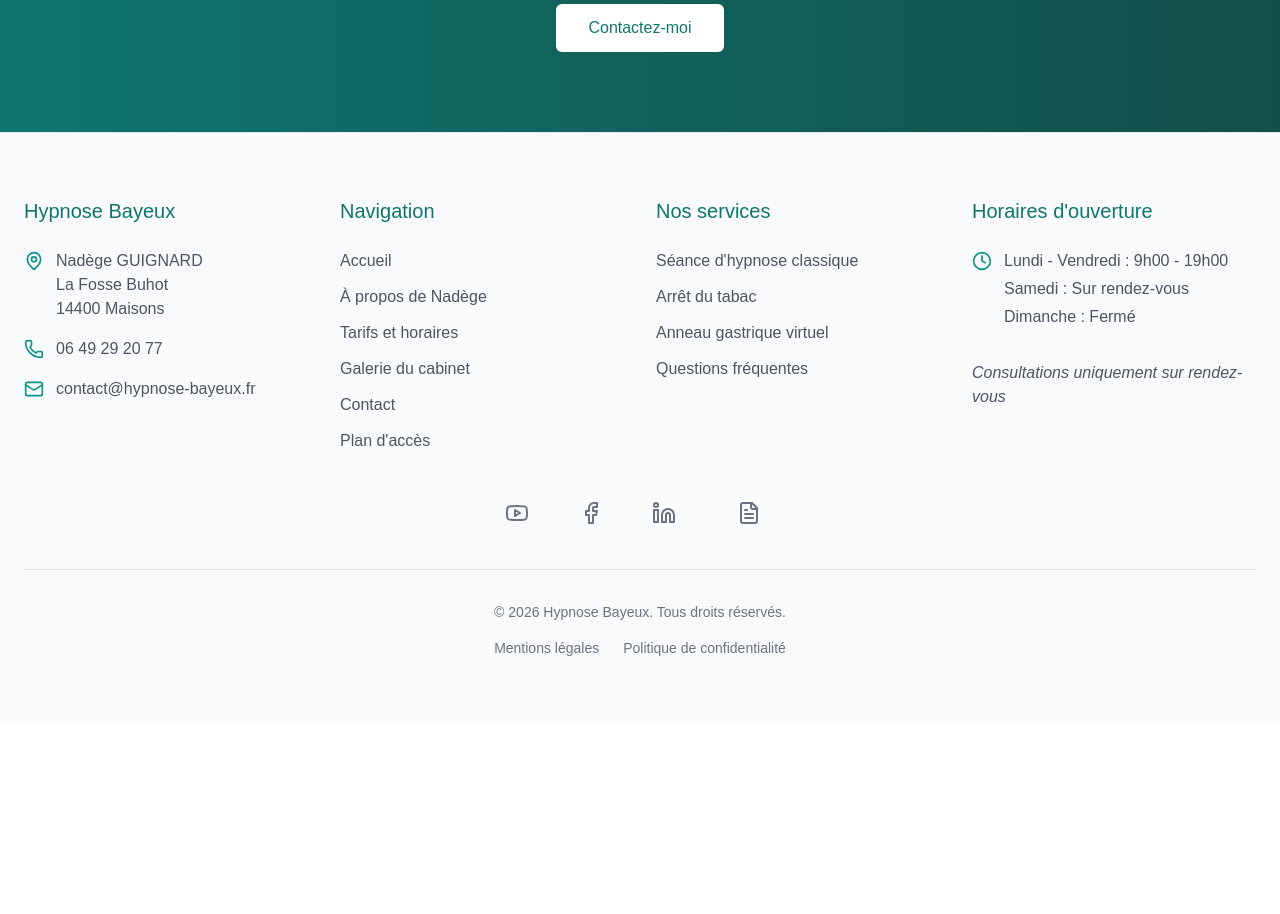
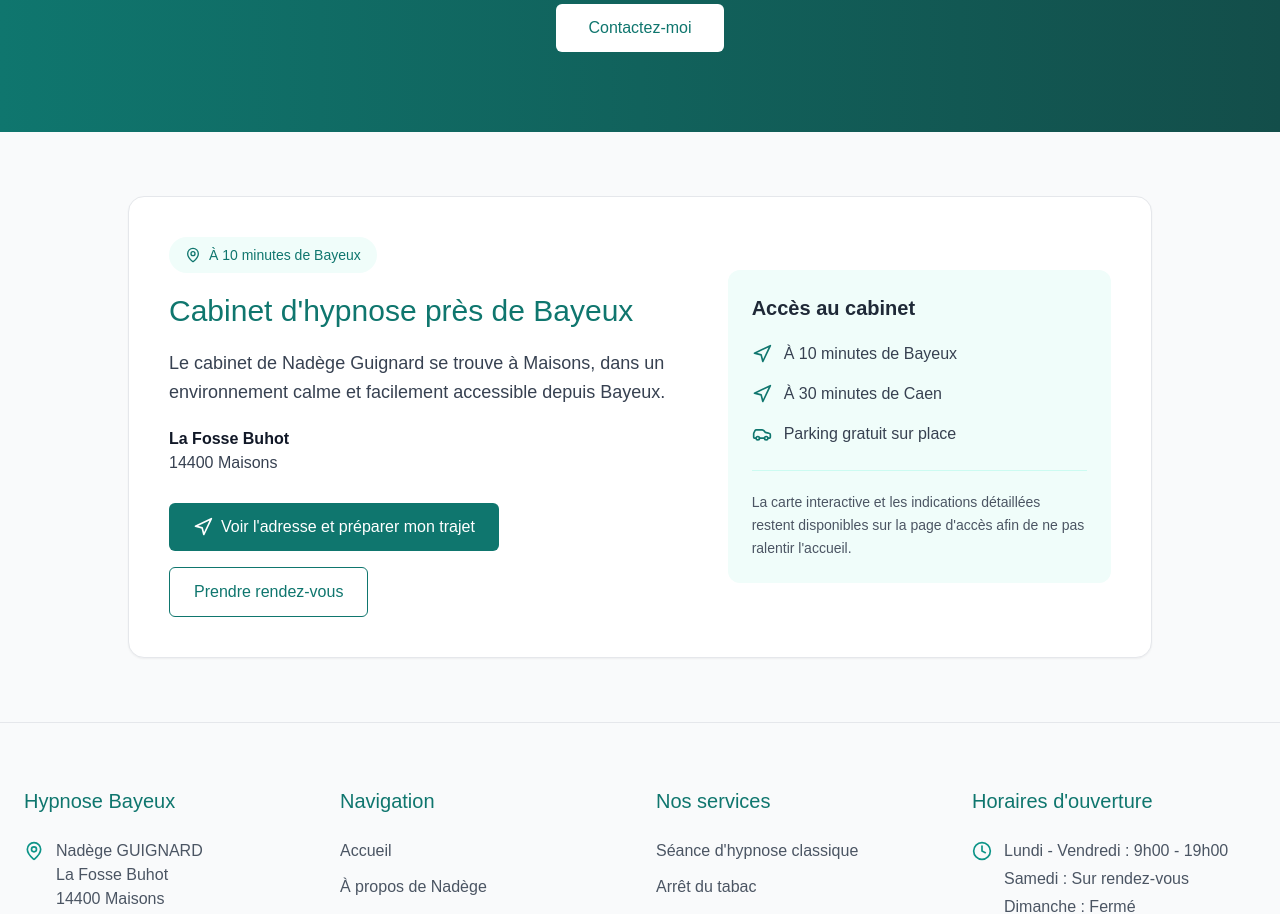
Before and after one commit to SachaG3/hypnose-bayeux, a Next.js app: page / in a window 1280 px wide. Shown: the part 6220-7134 px from the top of the page. Before the commit the page ends 6942 px from the top, so only its background shows below. Built offline with nearby package versions, Linux system fonts and the light colour scheme.

Commit message:
feat: renforcer la localisation du cabinet

```diff
--- a/src/app/acces/page.tsx
+++ b/src/app/acces/page.tsx
@@ -1,30 +1,12 @@
 import { MapPin, Car, Navigation } from 'lucide-react';
 import { accesMetadata } from '../metadata';
-import Script from 'next/script';
+import MapEmbed from '@/components/MapEmbed';
 
 export const metadata = accesMetadata;
 
 export default function AccesPage() {
   return (
     <>
-      <Script id="schema-location" type="application/ld+json" dangerouslySetInnerHTML={{ __html: JSON.stringify({
-        "@context": "https://schema.org",
-        "@type": "HealthAndBeautyBusiness",
-        "name": "Cabinet d'Hypnose Bayeux - Nadège GUIGNARD",
-        "description": "Cabinet d'hypnothérapie situé à Maisons près de Bayeux. Facile d'accès, à 10 minutes de Bayeux et 30 minutes de Caen.",
-        "image": "https://www.hypnose-bayeux.fr/og-image.jpg",
-        "url": "https://www.hypnose-bayeux.fr/acces",
-        "@id": "https://www.hypnose-bayeux.fr/acces",
-        "telephone": "+33649292077",
-        "address": {
-          "@type": "PostalAddress",
-          "streetAddress": "La Fosse Buhot",
-          "addressLocality": "Maisons",
-          "postalCode": "14400",
-          "addressCountry": "FR"
-        }
-      })}} />
-
       {/* Hero Section */}
       <section className="bg-gradient-to-r from-teal-700 to-teal-900 text-white py-20">
         <div className="container mx-auto px-6">
@@ -95,18 +77,7 @@ export default function AccesPage() {
               </h2>
 
               <div className="bg-gray-100 rounded-xl overflow-hidden shadow-sm h-96" itemProp="hasMap">
-                <iframe
-                  src="https://www.google.com/maps/embed?pb=!1m18!1m12!1m3!1d1300.4321781733267!2d-0.7608520555725226!3d49.316852399999995!2m3!1f0!2f0!3f0!3m2!1i1024!2i768!4f13.1!3m3!1m2!1s0x480babc40422e79f%3A0x54e470b69a61bc16!2sGuignard%20nadege!5e0!3m2!1sfr!2sfr!4v1742073744999!5m2!1sfr!2sfr"
-                  width="100%"
-                  height="100%"
-                  style={{ border: 0 }}
-                  allowFullScreen
-                  loading="lazy"
-                  referrerPolicy="no-referrer-when-downgrade"
-                  title="Carte du cabinet d&apos;hypnothérapie"
-                  className="rounded-xl"
-                  aria-label="Google Maps - Localisation du cabinet d&apos;hypnothérapie à Maisons"
-                ></iframe>
+                <MapEmbed />
               </div>
             </div>
 
--- a/src/app/confidentialite/page.tsx
+++ b/src/app/confidentialite/page.tsx
@@ -108,6 +108,7 @@ export default function ConfidentialitePage() {
                 <li>Vercel, pour l&apos;hébergement du site</li>
                 <li>Resend, pour l&apos;acheminement des messages envoyés depuis le formulaire</li>
                 <li>Google Ads, Vercel Analytics et Speed Insights uniquement après votre consentement</li>
+                <li>Google Maps uniquement lorsque vous demandez explicitement l&apos;affichage de la carte sur la page d&apos;accès</li>
                 <li>Organismes publics (uniquement sur demande et dans le cadre d&apos;obligations légales)</li>
               </ul>
 
--- a/src/app/page.tsx
+++ b/src/app/page.tsx
@@ -7,7 +7,10 @@ import {
   Mail,
   SunMedium,
   Shield,
-  Moon
+  Moon,
+  MapPin,
+  Car,
+  Navigation
 } from 'lucide-react';
 import { homeMetadata } from './metadata';
 
@@ -417,20 +420,6 @@ export default function HomePage() {
               Découvrez les retours d&apos;expérience de personnes qui ont fait appel à mes services d&apos;hypnose
             </p>
 
-            {/* Données structurées pour Schema.org */}
-            <div className="hidden" itemScope itemType="https://schema.org/LocalBusiness">
-              <meta itemProp="name" content="Hypnose Bayeux - Nadège Guignard" />
-              <meta itemProp="telephone" content="+33649292077" />
-              <meta itemProp="priceRange" content="€€" />
-              <meta itemProp="image" content="https://www.hypnose-bayeux.fr/nadegeGuignard.webp" />
-              <div itemProp="address" itemScope itemType="https://schema.org/PostalAddress">
-                <meta itemProp="streetAddress" content="La Fosse Buhot" />
-                <meta itemProp="addressLocality" content="Maisons" />
-                <meta itemProp="postalCode" content="14400" />
-                <meta itemProp="addressCountry" content="FR" />
-              </div>
-            </div>
-
             <div className="grid md:grid-cols-3 gap-6">
               {/* Témoignage 1 */}
               <div className="bg-gray-50 rounded-xl p-6 shadow-sm" itemScope itemType="https://schema.org/Review">
@@ -554,6 +543,62 @@ export default function HomePage() {
           </Link>
         </div>
       </section>
+
+      {/* Localisation Section */}
+      <section className="bg-gray-50 py-16" aria-labelledby="localisation-cabinet">
+        <div className="container mx-auto px-6">
+          <div className="mx-auto max-w-5xl rounded-2xl border border-gray-200 bg-white p-8 shadow-sm md:p-10">
+            <div className="grid items-center gap-10 md:grid-cols-[1.15fr_0.85fr]">
+              <div>
+                <div className="mb-5 inline-flex items-center rounded-full bg-teal-50 px-4 py-2 text-sm font-medium text-teal-700">
+                  <MapPin className="mr-2 h-4 w-4" aria-hidden="true" />
+                  À 10 minutes de Bayeux
+                </div>
+                <h2 id="localisation-cabinet" className="mb-5 font-serif text-3xl font-medium text-teal-700">
+                  Cabinet d&apos;hypnose près de Bayeux
+                </h2>
+                <p className="mb-5 text-lg leading-relaxed text-gray-700">
+                  Le cabinet de Nadège Guignard se trouve à Maisons, dans un environnement calme et facilement accessible depuis Bayeux.
+                </p>
+                <address className="mb-7 not-italic text-gray-700">
+                  <strong className="block text-gray-900">La Fosse Buhot</strong>
+                  14400 Maisons
+                </address>
+                <div className="flex flex-wrap gap-4">
+                  <Link href="/acces" className="inline-flex items-center rounded-md bg-teal-700 px-6 py-3 font-medium text-white hover:bg-teal-800">
+                    <Navigation className="mr-2 h-5 w-5" aria-hidden="true" />
+                    Voir l&apos;adresse et préparer mon trajet
+                  </Link>
+                  <Link href="/contact" className="rounded-md border border-teal-700 px-6 py-3 font-medium text-teal-700 hover:bg-teal-50">
+                    Prendre rendez-vous
+                  </Link>
+                </div>
+              </div>
+
+              <div className="rounded-xl bg-teal-50 p-6">
+                <h3 className="mb-5 text-xl font-semibold text-gray-800">Accès au cabinet</h3>
+                <ul className="space-y-4 text-gray-700">
+                  <li className="flex items-center">
+                    <Navigation className="mr-3 h-5 w-5 shrink-0 text-teal-700" aria-hidden="true" />
+                    À 10 minutes de Bayeux
+                  </li>
+                  <li className="flex items-center">
+                    <Navigation className="mr-3 h-5 w-5 shrink-0 text-teal-700" aria-hidden="true" />
+                    À 30 minutes de Caen
+                  </li>
+                  <li className="flex items-center">
+                    <Car className="mr-3 h-5 w-5 shrink-0 text-teal-700" aria-hidden="true" />
+                    Parking gratuit sur place
+                  </li>
+                </ul>
+                <p className="mt-6 border-t border-teal-100 pt-5 text-sm leading-relaxed text-gray-600">
+                  La carte interactive et les indications détaillées restent disponibles sur la page d&apos;accès afin de ne pas ralentir l&apos;accueil.
+                </p>
+              </div>
+            </div>
+          </div>
+        </div>
+      </section>
     </>
   );
 }
--- /dev/null
+++ b/src/components/MapEmbed.tsx
@@ -0,0 +1,43 @@
+'use client';
+
+import { useState } from 'react';
+import { MapPin } from 'lucide-react';
+
+const GOOGLE_MAPS_EMBED_URL = 'https://www.google.com/maps/embed?pb=!1m18!1m12!1m3!1d1300.4321781733267!2d-0.7608520555725226!3d49.316852399999995!2m3!1f0!2f0!3f0!3m2!1i1024!2i768!4f13.1!3m3!1m2!1s0x480babc40422e79f%3A0x54e470b69a61bc16!2sGuignard%20nadege!5e0!3m2!1sfr!2sfr!4v1742073744999!5m2!1sfr!2sfr';
+
+export default function MapEmbed() {
+  const [isLoaded, setIsLoaded] = useState(false);
+
+  if (isLoaded) {
+    return (
+      <iframe
+        src={GOOGLE_MAPS_EMBED_URL}
+        width="100%"
+        height="100%"
+        style={{ border: 0 }}
+        allowFullScreen
+        loading="lazy"
+        referrerPolicy="no-referrer-when-downgrade"
+        title="Carte du cabinet d'hypnothérapie à Maisons"
+        className="rounded-xl"
+      />
+    );
+  }
+
+  return (
+    <div className="flex h-full flex-col items-center justify-center px-6 text-center">
+      <MapPin className="mb-4 h-10 w-10 text-teal-700" aria-hidden="true" />
+      <p className="mb-2 text-lg font-semibold text-gray-800">La Fosse Buhot, 14400 Maisons</p>
+      <p className="mb-6 max-w-lg text-sm leading-relaxed text-gray-600">
+        La carte Google Maps n&apos;est chargée qu&apos;à votre demande. Son affichage peut transmettre des données de connexion à Google.
+      </p>
+      <button
+        type="button"
+        onClick={() => setIsLoaded(true)}
+        className="rounded-md bg-teal-700 px-6 py-3 font-medium text-white transition-colors hover:bg-teal-800 focus-visible:outline-2 focus-visible:outline-offset-2 focus-visible:outline-teal-700"
+      >
+        Afficher la carte Google Maps
+      </button>
+    </div>
+  );
+}
```
Also changed, not shown: 1 other file (tests, documents, lock files or other folders).
